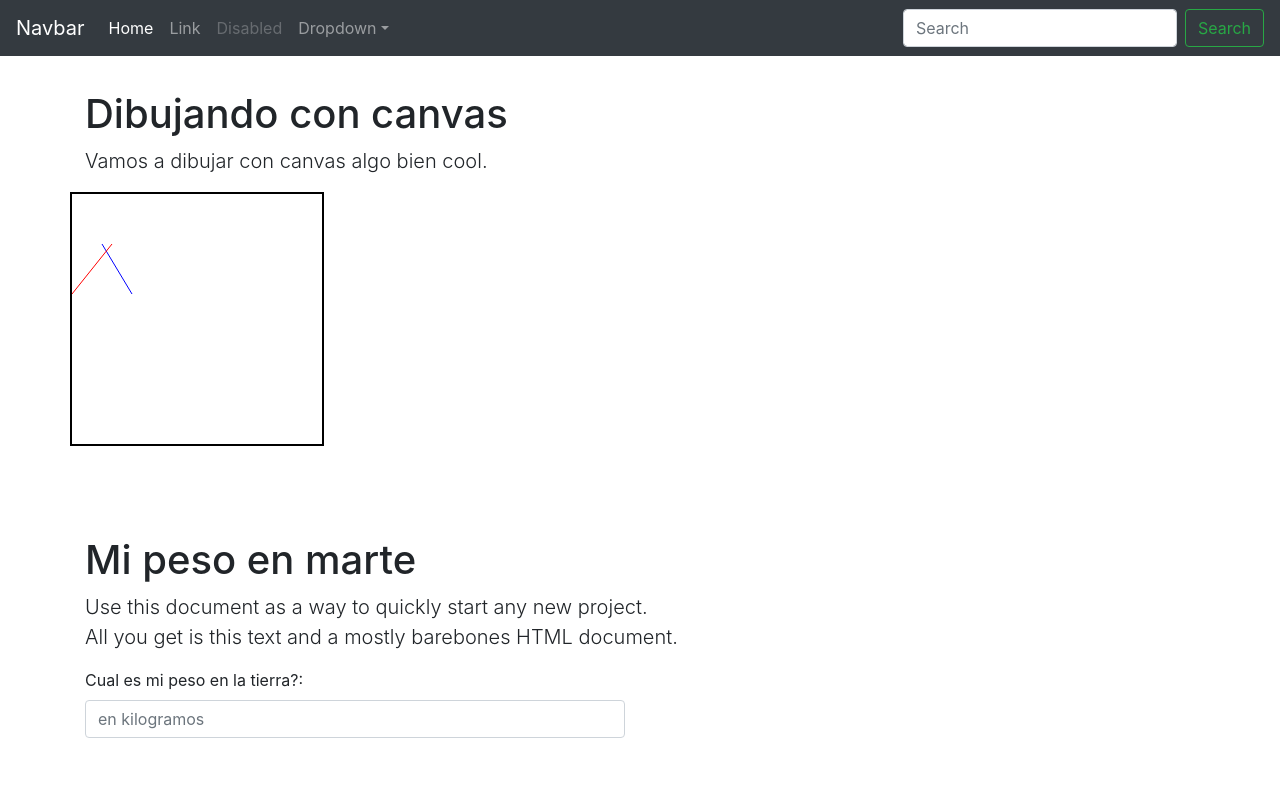
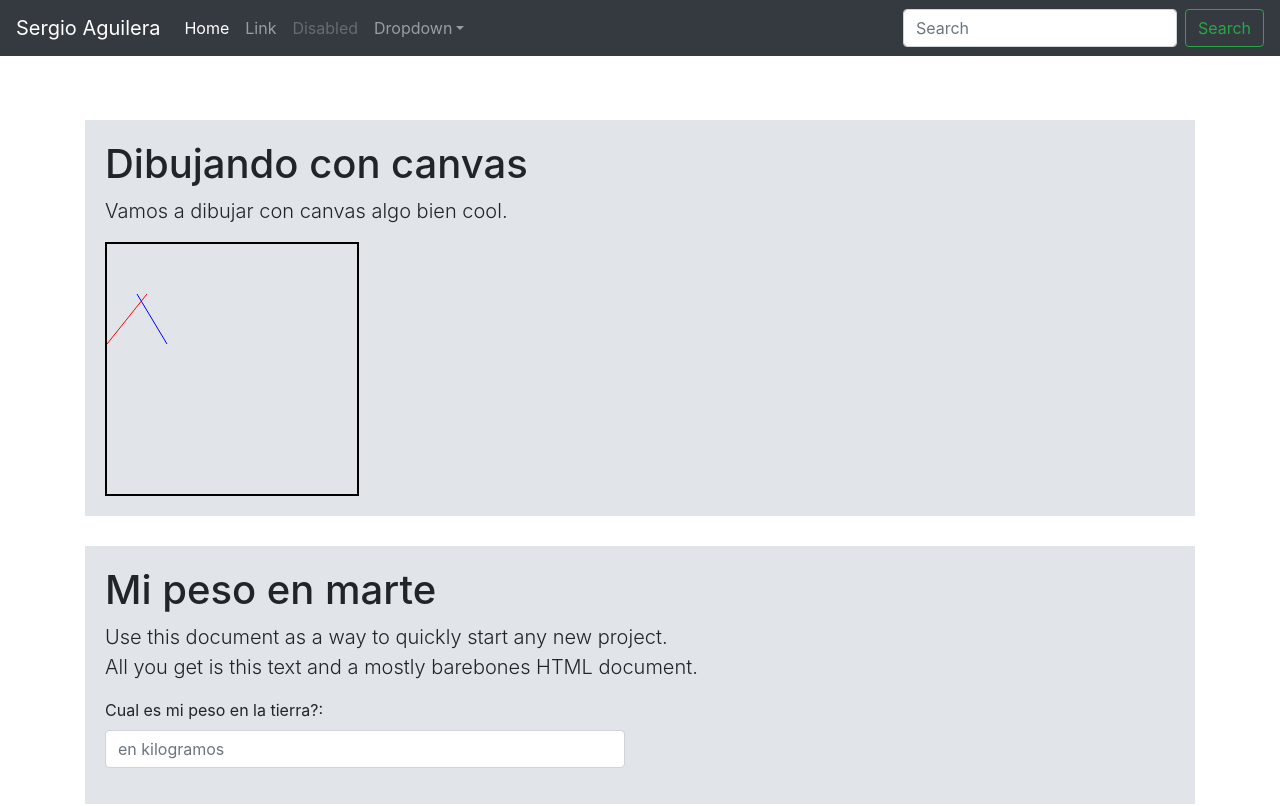
Before and after one commit to sergioaguilera/Platzi-Cursos-, a plain HTML site: page programacion basica gratis/index.html in a window 1280 px wide. Shown: the top 806 px of the page. Drawn offline with nearby package versions, Linux system fonts and the light colour scheme.

Commit message:
Estilos seteados para tarjetas

```diff
--- a/programacion basica gratis/css/template.css
+++ b/programacion basica gratis/css/template.css
@@ -1,3 +1,3 @@
-.center-info{margin-top:90px;}
-
+.center-info{padding:20px; background: #e1e4e8; margin-bottom: 30px;}
+.starter{margin-top: 120px;}
 #dibujo{border: 2px solid black;}
--- a/programacion basica gratis/index.html
+++ b/programacion basica gratis/index.html
@@ -1,6 +1,6 @@
 
 <!doctype html>
-<html lang="en">
+<html lang="es">
   <head>
     <meta charset="utf-8">
     <meta name="viewport" content="width=device-width, initial-scale=1, shrink-to-fit=no">
@@ -8,7 +8,7 @@
     <meta name="author" content="">
     <link rel="icon" href="../../../../favicon.ico">
 
-    <title>Excersise with javascript</title>
+    <title>Ejercicios del curso gratuito de programacion basica de Platzi</title>
 
     <!-- Bootstrap core CSS -->
     <link href="css/bootstrap.min.css" rel="stylesheet">
@@ -20,7 +20,7 @@
   <body>
 
     <nav class="navbar navbar-expand-md navbar-dark bg-dark fixed-top">
-      <a class="navbar-brand" href="#">Navbar</a>
+      <a class="navbar-brand" href="#">Sergio Aguilera </a>
       <button class="navbar-toggler" type="button" data-toggle="collapse" data-target="#navbarsExampleDefault" aria-controls="navbarsExampleDefault" aria-expanded="false" aria-label="Toggle navigation">
         <span class="navbar-toggler-icon"></span>
       </button>
@@ -54,10 +54,10 @@
 
     <main role="main" class="container">
 
-        <div class="starter-template center-info">
+        <div class="starter-template center-info starter">
         <h1> Dibujando con canvas </h1>
         <p class="lead ">Vamos a dibujar con canvas algo bien cool.</p>
-                <div class="row">
+                <div class="row container">
                         <canvas height="250px" width="250px" id="dibujo"></canvas>
                            <script src="js/canvas.js" type="text/javascript"></script>
                 </div>
```
